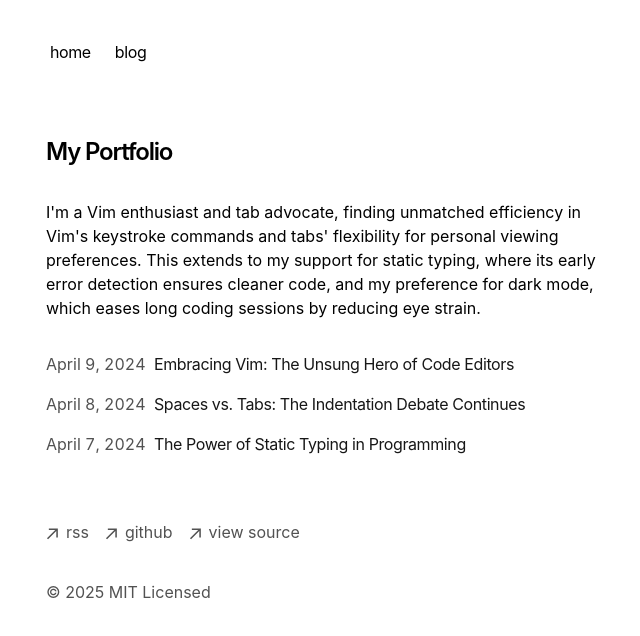
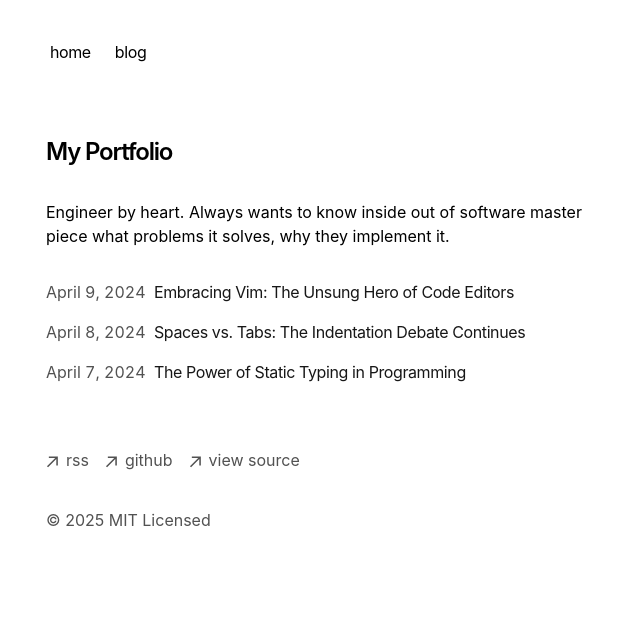
Before and after one commit to abhibongale/blog, a Next.js app: page / in a window 1280 px wide. Shown: the top 636 px of the page, without its empty margins (306-946 px from the left). Built offline with nearby package versions, Linux system fonts and the light colour scheme.

Commit message:
updated footer and main page description

```diff
--- a/app/components/footer.tsx
+++ b/app/components/footer.tsx
@@ -35,7 +35,7 @@ export default function Footer() {
             className="flex items-center transition-all hover:text-neutral-800 dark:hover:text-neutral-100"
             rel="noopener noreferrer"
             target="_blank"
-            href="https://github.com/vercel/next.js"
+            href="https://github.com/abhibongale"
           >
             <ArrowIcon />
             <p className="ml-2 h-7">github</p>
--- a/app/page.tsx
+++ b/app/page.tsx
@@ -7,11 +7,8 @@ export default function Page() {
         My Portfolio
       </h1>
       <p className="mb-4">
-        {`I'm a Vim enthusiast and tab advocate, finding unmatched efficiency in
-        Vim's keystroke commands and tabs' flexibility for personal viewing
-        preferences. This extends to my support for static typing, where its
-        early error detection ensures cleaner code, and my preference for dark
-        mode, which eases long coding sessions by reducing eye strain.`}
+        {`Engineer by heart. Always wants to know inside out of software master piece
+        what problems it solves, why they implement it.`}
       </p>
       <div className="my-8">
         <BlogPosts />
```
